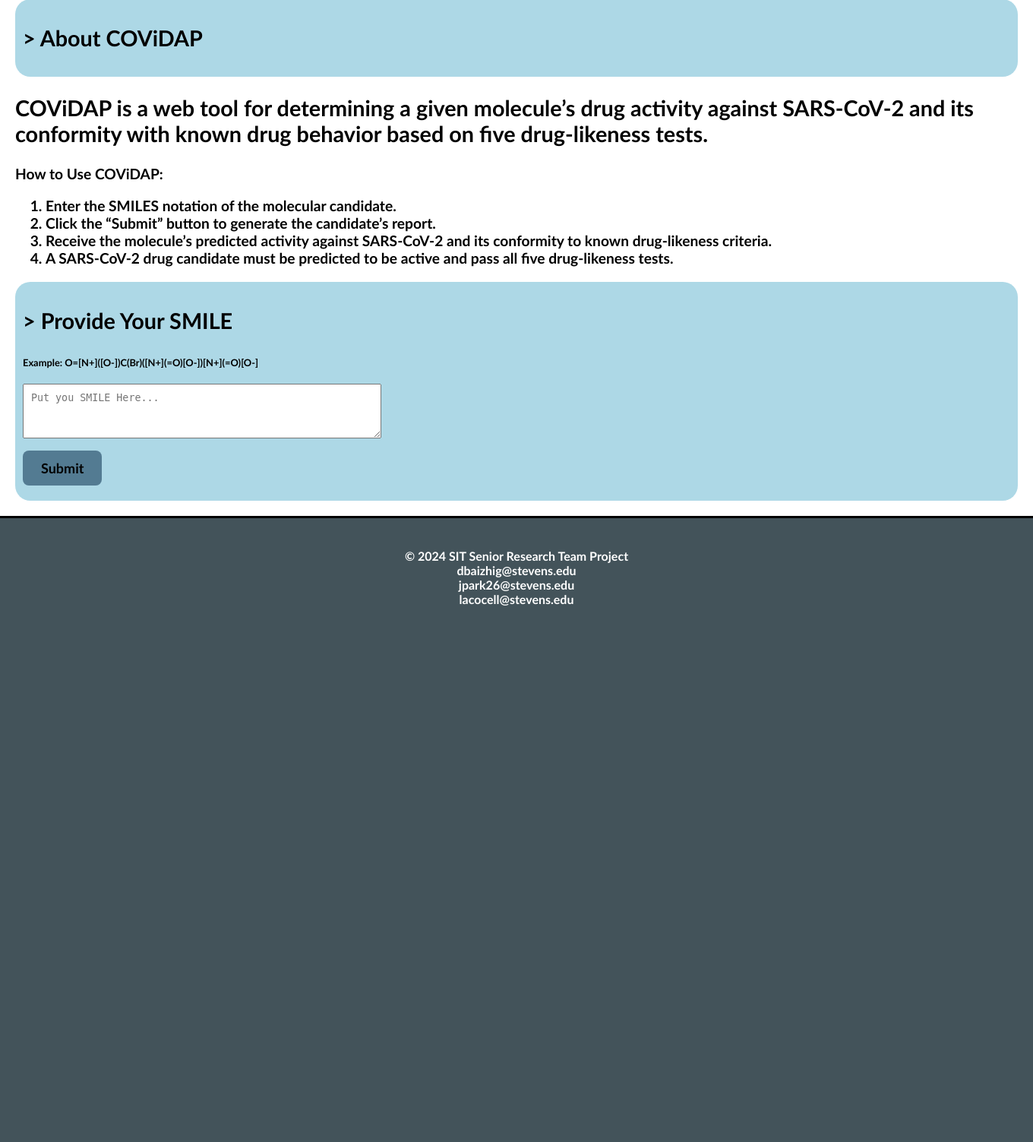
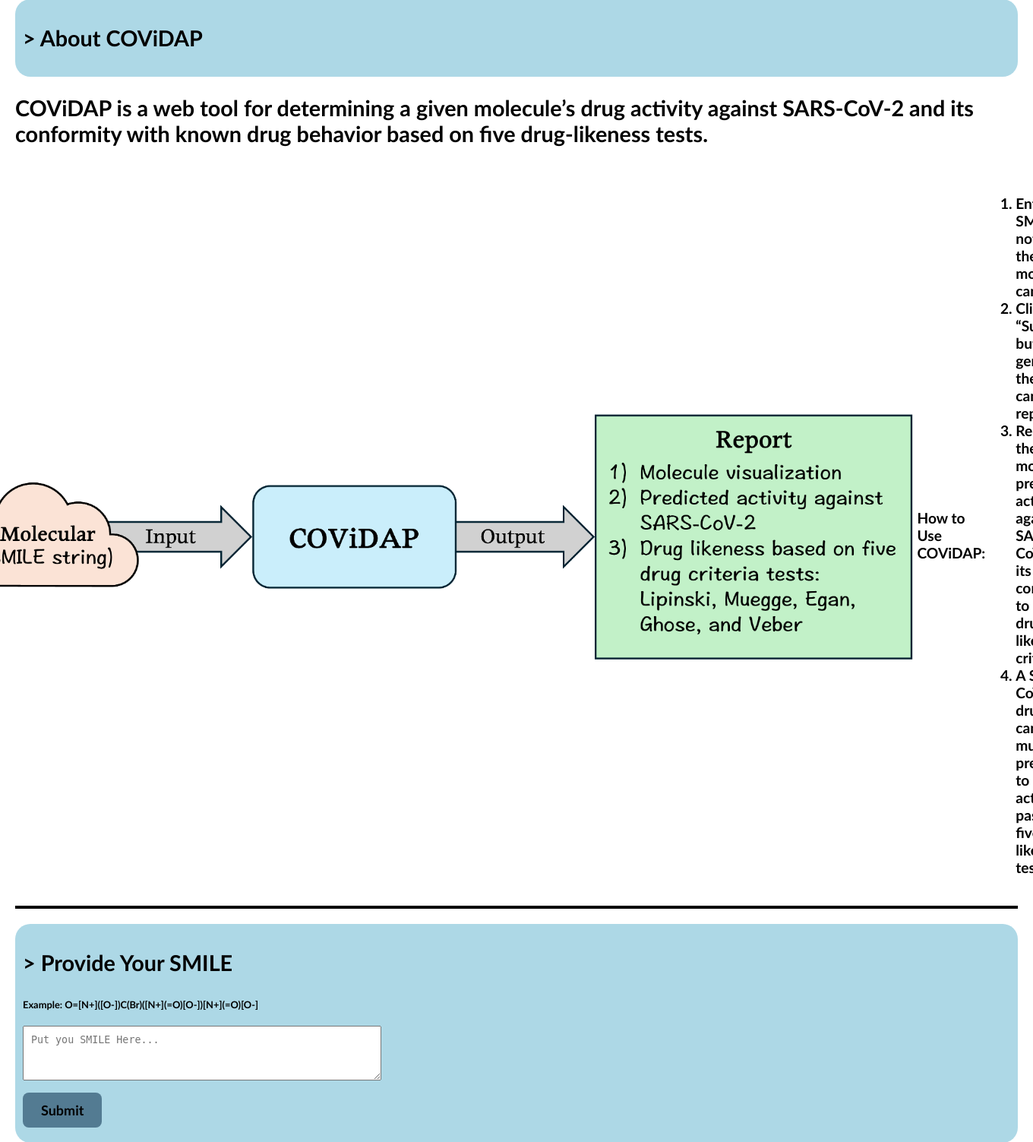
Before and after one commit to IEnWu/COViDAP, a Flask app: page / in a window 1360 px wide; the page is wider, and only the part inside the window is pictured. Shown: the part 971-2474 px from the top of that part at 76% size. Before the commit the page ends 1768 px from the top of that part, so only its background shows below. Run offline with Flask 3, Linux system fonts and the light colour scheme; parts of the project's set-up code (start-up, migrations or seed data) failed here and were passed over.

Commit message:
first test

```diff
--- a/templates/index.html
+++ b/templates/index.html
@@ -27,6 +27,8 @@
 
             <section id="intro">
                 <h1>COViDAP is a web tool for determining a given molecule’s drug activity against SARS-CoV-2 and its conformity with known drug behavior based on five drug-likeness tests.</h1>
+                <div id="icon-container">
+                    <img src="../static/imgs/COVIDAP2.png" id="icon">
                 <p>How to Use COViDAP:</p>
                 <ol>
                     <li>Enter the SMILES notation of the molecular candidate.</li>
```
